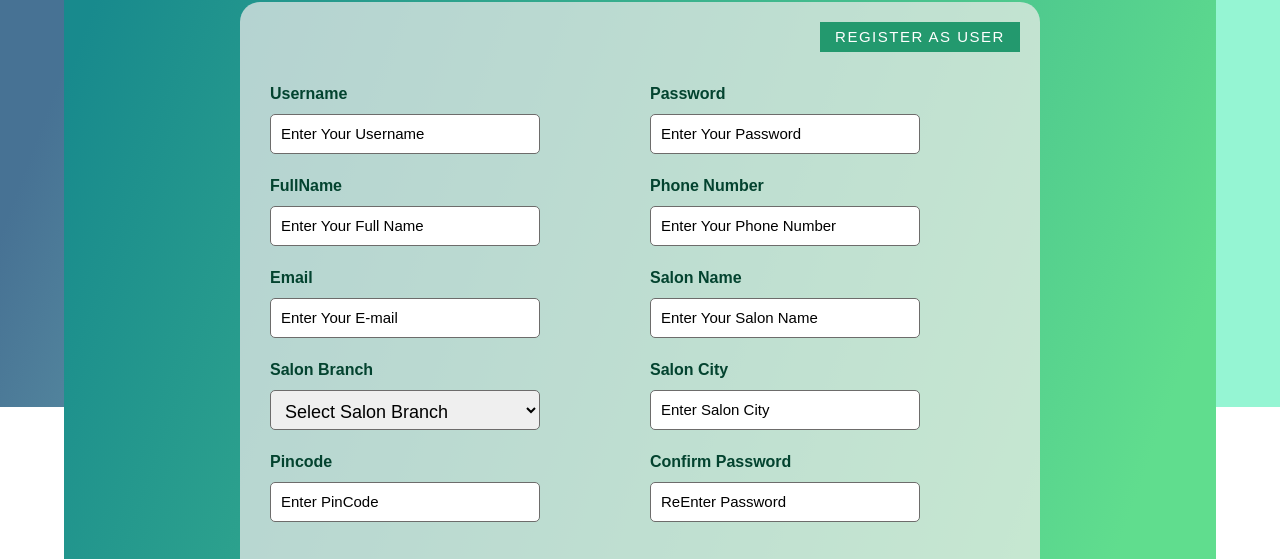
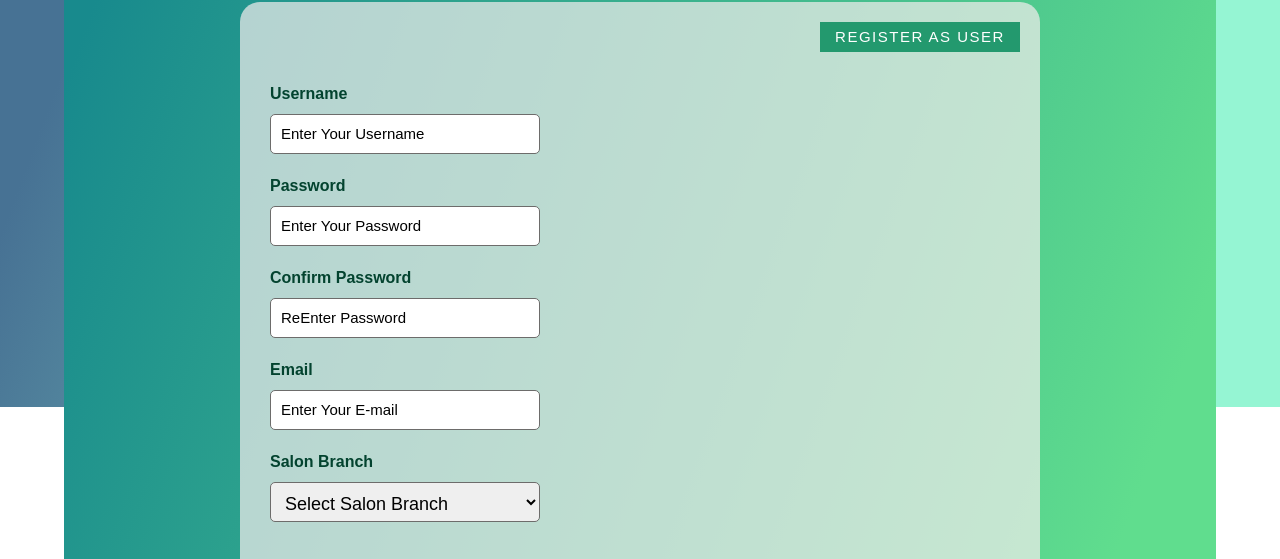
Before and after one commit to CodeCraftsman22/Bridal, a React (Create React App) app: page /Register in a window 1280 px wide. Shown: the part 393-952 px from the top of the page. Built offline with nearby package versions, Linux system fonts and the light colour scheme.

Commit message:
Update Register.js

```diff
--- a/src/Hairsalon/Register.js
+++ b/src/Hairsalon/Register.js
@@ -9,15 +9,14 @@ const Register = () => {
 
     const initilState = {
         username: "",
-        fullName: "",
+
         email: "",
-        phoneNumber: "",
+
         password: "",
-        salonName: "",
+
         salonBranch: "",
-        salonCity: "",
-        pincode: "",
-        confrimpassword:"",
+
+
         isDelete: false
     }
     const [addState, setAddState] = useState(initilState)
@@ -33,15 +32,15 @@ const Register = () => {
         e.preventDefault();
         const reqBody = {
             username: addState.username,
-            fullName: addState.fullName,
+
             email: addState.email,
-            phoneNumber: addState.phoneNumber,
+
             password: addState.password,
-            salonName: addState.salonName,
+
             salonBranch: addState.salonBranch,
-            salonCity: addState.salonCity,
-            pincode: addState.pincode,
-            confrimpassword:addState.confrimpassword
+
+
+
         };
         axios.post('http://localhost:8083/register', reqBody)
             .then((response) => {
@@ -87,69 +86,52 @@ const Register = () => {
                                         <input type="text" name="username" id="username" placeholder='Enter Your Username' value={addState.username}
                                             onChange={(e) => handleChange(e)} />
                                     </td>
-                                    <td>
-                                        <label htmlFor="password">Password</label><br />
-                                        <input type="password" name="password" value={addState.password} id="password" placeholder='Enter Your Password' onChange={(e) => handleChange(e)} />
-                                    </td>
+
 
 
 
                                 </tr>
                                 <tr>
                                 <td>
-                                        <label htmlFor="FullName">FullName</label><br />
-                                        <input type='text' name="fullName" id="fullName" placeholder='Enter Your Full Name' value={addState.fullName}
-                                            onChange={(e) => handleChange(e)} />
+                                <label htmlFor="password">Password</label><br />
+                                <input type="password" name="password" value={addState.password} id="password" placeholder='Enter Your Password' onChange={(e) => handleChange(e)} />
                                     </td>
-                                    <td>
-                                        <label htmlFor="phone">Phone Number</label><br />
-                                        <input type='text' name="phoneNumber" id="phoneNumber" placeholder='Enter Your Phone Number' maxLength={'10'} value={addState.phoneNumber}
-                                            onChange={(e) => handleChange(e)} />
-                                    </td>
+
                                 </tr>
 
                                 <tr>
                                     <td>
-                                        <label htmlFor="email">Email</label><br />
-                                        <input type="text" name="email" id="email" placeholder='Enter Your E-mail' value={addState.email}
-                                            onChange={(e) => handleChange(e)} />
+
+                                             <label htmlFor="password">Confirm Password</label><br />
+                                             <input type="password" name="password"  id="confirmpassword" placeholder='ReEnter Password'  />
                                     </td>
-                                    <td>
-                                        <label htmlFor="SalonName">Salon Name</label><br />
-                                        <input type="text" name="salonName" id="salonName" placeholder='Enter Your Salon Name'  value={addState.salonName}
-                                            onChange={(e) => handleChange(e)} />
-                                    </td>
+
                                 </tr>
 
 
 
                                 <tr>
                                     <td>
-                                        <label htmlFor="SalonBranch">Salon Branch</label><br />
-                                        <select name="salonBranch" id="salonBranch" value={addState.salonBranch} onChange={(e) => handleChange(e)}>
-                                                <option value="" style={{fontSize:'15px',color:'black'}}>Select Salon Branch</option>
-                                                <option value="branch1">Hosue</option>
-                                                <option value="branch2">Branch 2</option>
-                                                <option value="branch3">Branch 3</option>
-                                            </select>
+                                    <label htmlFor="email">Email</label><br />
+                                        <input type="text" name="email" id="email" placeholder='Enter Your E-mail' value={addState.email}
+                                            onChange={(e) => handleChange(e)} />
+
                                     </td>
-                                    <td>
-                                        <label htmlFor="SalonCity">Salon City</label><br />
-                                        <input type="text" name="salonCity" value={addState.salonCity} id="salonCity" placeholder='Enter Salon City' onChange={(e) => handleChange(e)} />
-                                    </td>
+
                                 </tr>
 
 
 
                                 <tr>
-                                    <td>
-                                        <label htmlFor="Pincode">Pincode </label><br />
-                                        <span id='sp'></span>
-                                        <input type="Pincode" name="pincode" value={addState.pincode} id="pincode" placeholder='Enter PinCode' onChange={(e) => handleChange(e)} />
-                                        </td>
+
                                         <td>
-                                        <label htmlFor="password">Confirm Password</label><br />
-                                        <input type="password" name="password" value={addState.confrimpassword} id="confrimpassword" placeholder='ReEnter Password' onChange={(e) => handleChange(e)} />
+                                        <label htmlFor="SalonBranch">Salon Branch</label><br />
+                                        <select name="salonBranch" id="salonBranch" value={addState.salonBranch} onChange={(e) => handleChange(e)}>
+                                                <option value="" style={{fontSize:'15px',color:'black'}}>Select Salon Branch</option>
+                                                <option value="branch1">Naturallook Bridal Studio - JPS Tower, Thally Main Road, near Vailankanni School, Hosur, Tamil Nadu 635109.</option>
+                                                <option value="branch2">Naturallook Family Salon & Bridal Studio - VKP Towers, Denkanikotta Rd, opp. DSP Office, Hosur, Tamil Nadu 635109</option>
+                                                <option value="branch3">Naturallook Family Salon & Bridal Studio - PRWM+HHG, Bagalur Rd, opp. Nggo's Busstop, Hosur, Avalapalli Hudco, Tamil Nadu 635109</option>
+                                            </select>
                                     </td>
 
 
```
